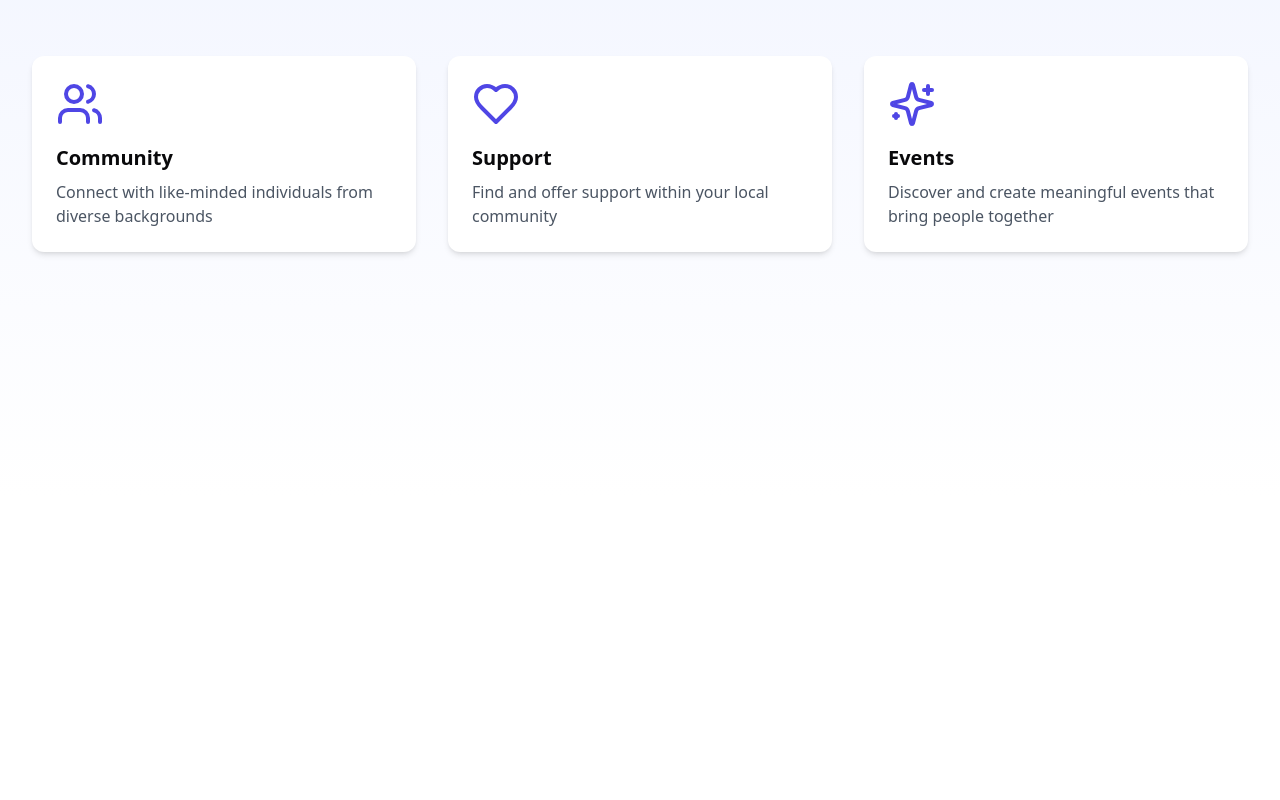
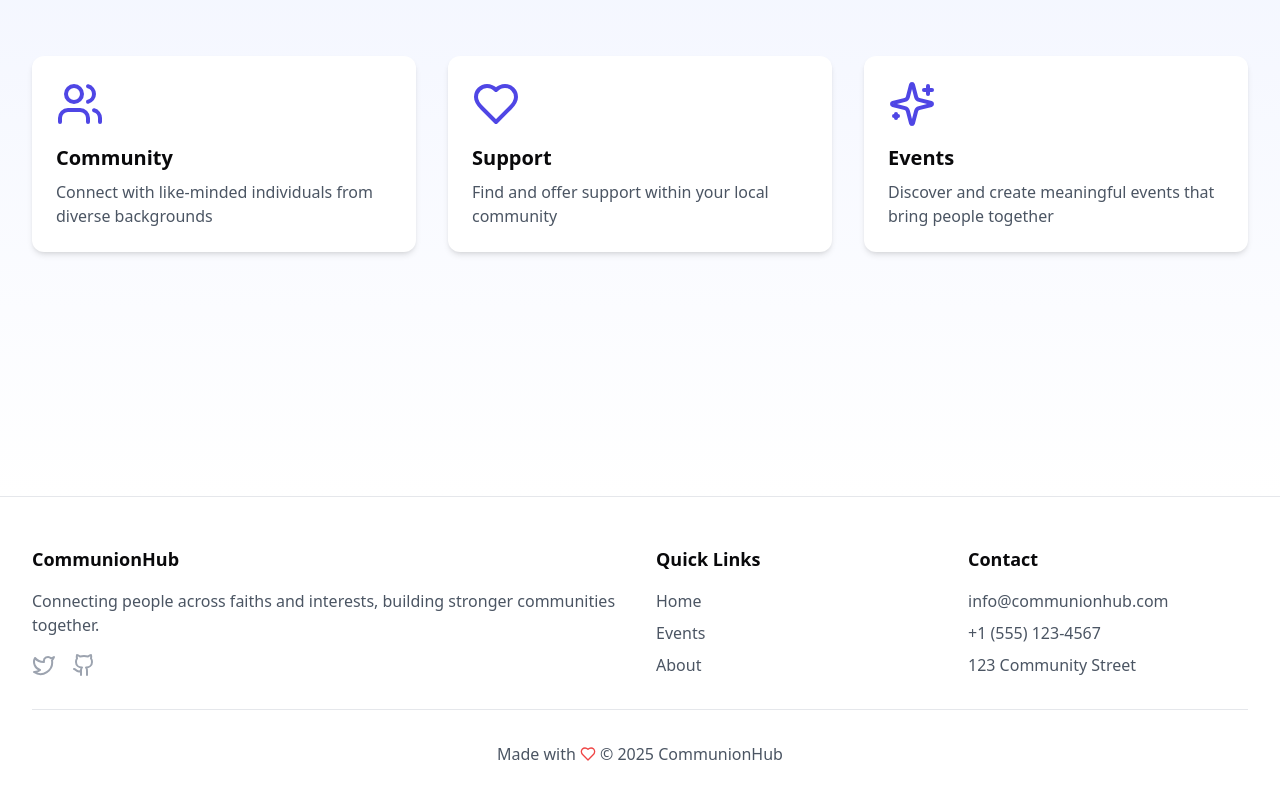
Before and after one commit to me-safwan-07/CommunionHub, a React (Vite) app: page / in a window 1280 px wide. Shown: the part 368-1168 px from the top of the page. Before the commit the page ends 864 px from the top, so only its background shows below. Built offline with nearby package versions, Linux system fonts and the light colour scheme.

Commit message:
add Footer component and integrate ToastViewport in App

```diff
--- a/src/App.tsx
+++ b/src/App.tsx
@@ -1,8 +1,9 @@
 import { BrowserRouter, Routes, Route } from 'react-router-dom';
-import { ToastProvider } from './components/ui/Toast';
+import { ToastProvider, ToastViewport } from './components/ui/Toast';
 import { Navigation } from './components/Navigation';
 import { AnimatePresence } from 'framer-motion';
 import { Home } from './pages/Home';
+import { Footer } from './components/Footer';
 
 
 
@@ -19,6 +20,8 @@ const App = () => {
               </Routes>
             </AnimatePresence>
           </main>
+          <Footer />
+          <ToastViewport />
         </div>
       </ToastProvider>
     </BrowserRouter>
--- /dev/null
+++ b/src/components/Footer.tsx
@@ -0,0 +1,75 @@
+import React from 'react';
+import { Link } from 'react-router-dom';
+import { motion } from 'framer-motion';
+import { Heart, Github, Twitter } from 'lucide-react';
+
+export const Footer: React.FC = () => {
+  const currentYear = new Date().getFullYear();
+
+  return (
+    <footer className="bg-white border-t border-gray-200">
+      <div className="max-w-7xl mx-auto px-4 sm:px-6 lg:px-8 py-12">
+        <div className="grid grid-cols-1 md:grid-cols-4 gap-8">
+          <div className="col-span-1 md:col-span-2">
+            <h3 className="text-lg font-semibold mb-4">CommunionHub</h3>
+            <p className="text-gray-600 mb-4">
+              Connecting people across faiths and interests, building stronger communities together.
+            </p>
+            <div className="flex space-x-4">
+              <motion.a
+                href="https://twitter.com"
+                target="_blank"
+                rel="noopener noreferrer"
+                whileHover={{ scale: 1.1 }}
+                whileTap={{ scale: 0.95 }}
+                className="text-gray-400 hover:text-gray-500"
+              >
+                <Twitter className="h-6 w-6" />
+              </motion.a>
+              <motion.a
+                href="https://github.com"
+                target="_blank"
+                rel="noopener noreferrer"
+                whileHover={{ scale: 1.1 }}
+                whileTap={{ scale: 0.95 }}
+                className="text-gray-400 hover:text-gray-500"
+              >
+                <Github className="h-6 w-6" />
+              </motion.a>
+            </div>
+          </div>
+
+          <div>
+            <h3 className="text-lg font-semibold mb-4">Quick Links</h3>
+            <ul className="space-y-2">
+              <li>
+                <Link to="/" className="text-gray-600 hover:text-indigo-600">Home</Link>
+              </li>
+              <li>
+                <Link to="/events" className="text-gray-600 hover:text-indigo-600">Events</Link>
+              </li>
+              <li>
+                <Link to="/about" className="text-gray-600 hover:text-indigo-600">About</Link>
+              </li>
+            </ul>
+          </div>
+
+          <div>
+            <h3 className="text-lg font-semibold mb-4">Contact</h3>
+            <ul className="space-y-2">
+              <li className="text-gray-600">info@communionhub.com</li>
+              <li className="text-gray-600">+1 (555) 123-4567</li>
+              <li className="text-gray-600">123 Community Street</li>
+            </ul>
+          </div>
+        </div>
+
+        <div className="mt-8 pt-8 border-t border-gray-200">
+          <p className="text-center text-gray-600 flex items-center justify-center">
+            Made with <Heart className="h-4 w-4 mx-1 text-red-500" /> © {currentYear} CommunionHub
+          </p>
+        </div>
+      </div>
+    </footer>
+  );
+};
```
